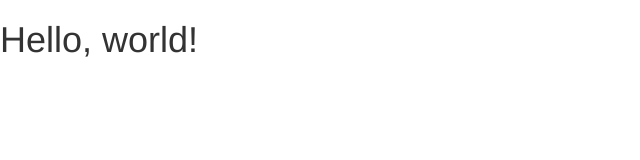
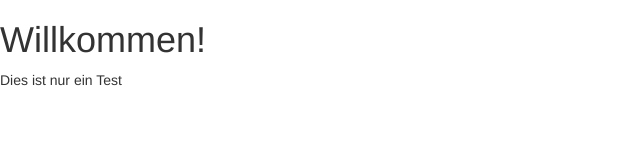
Before and after one commit to onowhid/sebastianwetzel, a plain HTML site: page index.html in a window 1280 px wide. Shown: the whole page, without its empty margins (0-640 px from the left). Drawn offline with nearby package versions, Linux system fonts and the light colour scheme.

Commit message:
changed index.html

```diff
--- a/index.html
+++ b/index.html
@@ -1,7 +1,7 @@
 <!DOCTYPE html>
 <html>
   <head>
-    <title>Bootstrap 101 Template</title>
+    <title>Sebastian Wetzel - Web Engineering I</title>
     <meta name="viewport" content="width=device-width, initial-scale=1.0">
     <!-- Bootstrap -->
     <link href="css/bootstrap.min.css" rel="stylesheet" media="screen">
@@ -13,7 +13,8 @@
     <![endif]-->
   </head>
   <body>
-    <h1>Hello, world!</h1>
+    <h1>Willkommen!</h1>
+    <p>Dies ist nur ein Test</p>
 
     <!-- jQuery (necessary for Bootstrap's JavaScript plugins) -->
     <script src="//code.jquery.com/jquery.js"></script>
```
